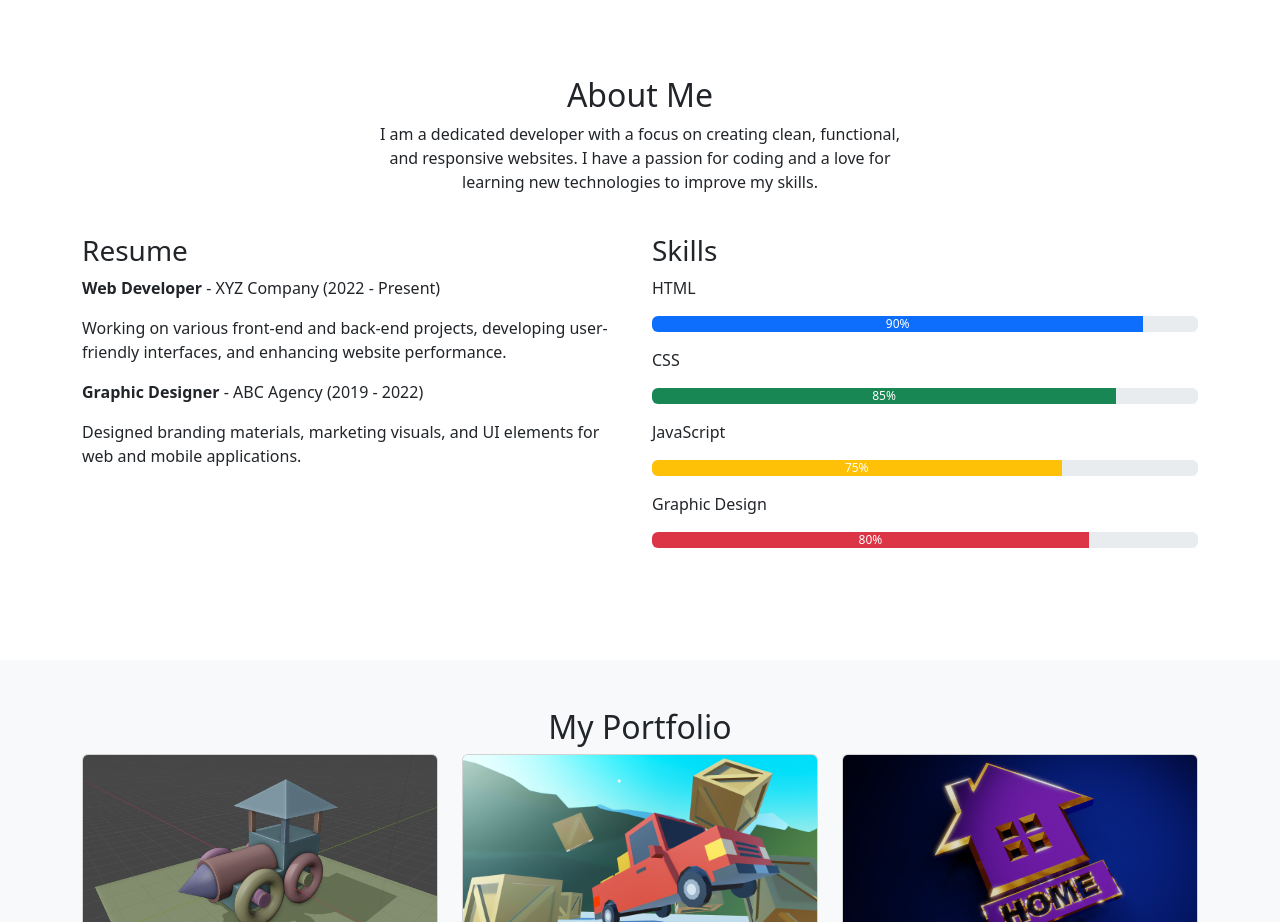
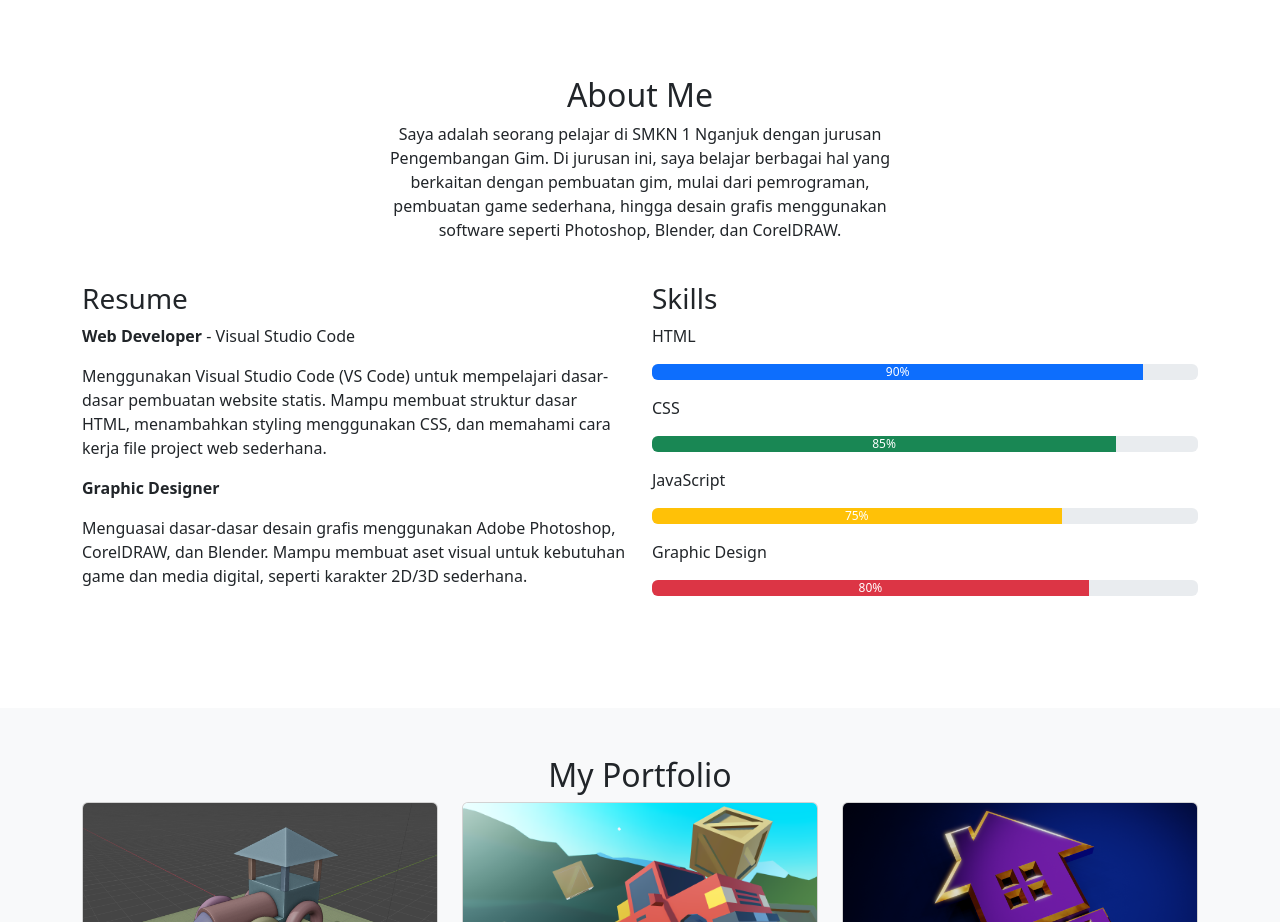
Before and after one commit to YuaristaAvia/yuaristaavia.github.io, a plain HTML site: page index.html in a window 1280 px wide. Shown: the part 820-1742 px from the top of the page. Drawn offline with nearby package versions, Linux system fonts and the light colour scheme.

Commit message:
Update index.html

```diff
--- a/index.html
+++ b/index.html
@@ -45,7 +45,7 @@
                 <div class="row">
                     <div class="col-lg-6 mx-auto text-center">
                         <h2>About Me</h2>
-                        <p>I am a dedicated developer with a focus on creating clean, functional, and responsive websites. I have a passion for coding and a love for learning new technologies to improve my skills.</p>
+                        <p>Saya adalah seorang pelajar di SMKN 1 Nganjuk dengan jurusan Pengembangan Gim. Di jurusan ini, saya belajar berbagai hal yang berkaitan dengan pembuatan gim, mulai dari pemrograman, pembuatan game sederhana, hingga desain grafis menggunakan software seperti Photoshop, Blender, dan CorelDRAW.</p>
                     </div>
                 </div>
 
@@ -53,10 +53,10 @@
                     <!---Resume-->
                     <div class="col-lg-6">
                         <h3>Resume</h3>
-                        <p><strong>Web Developer</strong> - XYZ Company (2022 - Present)</p>
-                        <p>Working on various front-end and back-end projects, developing user-friendly interfaces, and enhancing website performance.</p>
-                        <p><strong>Graphic Designer</strong> - ABC Agency (2019 - 2022)</p>
-                        <p>Designed branding materials, marketing visuals, and UI elements for web and mobile applications.</p>
+                        <p><strong>Web Developer</strong> - Visual Studio Code</p>
+                        <p>Menggunakan Visual Studio Code (VS Code) untuk mempelajari dasar-dasar pembuatan website statis. Mampu membuat struktur dasar HTML, menambahkan styling menggunakan CSS, dan memahami cara kerja file project web sederhana.</p>
+                        <p><strong>Graphic Designer</strong></p>
+                        <p>Menguasai dasar-dasar desain grafis menggunakan Adobe Photoshop, CorelDRAW, dan Blender. Mampu membuat aset visual untuk kebutuhan game dan media digital, seperti karakter 2D/3D sederhana.</p>
                     </div>
 
                     <!--Skills-->
```
